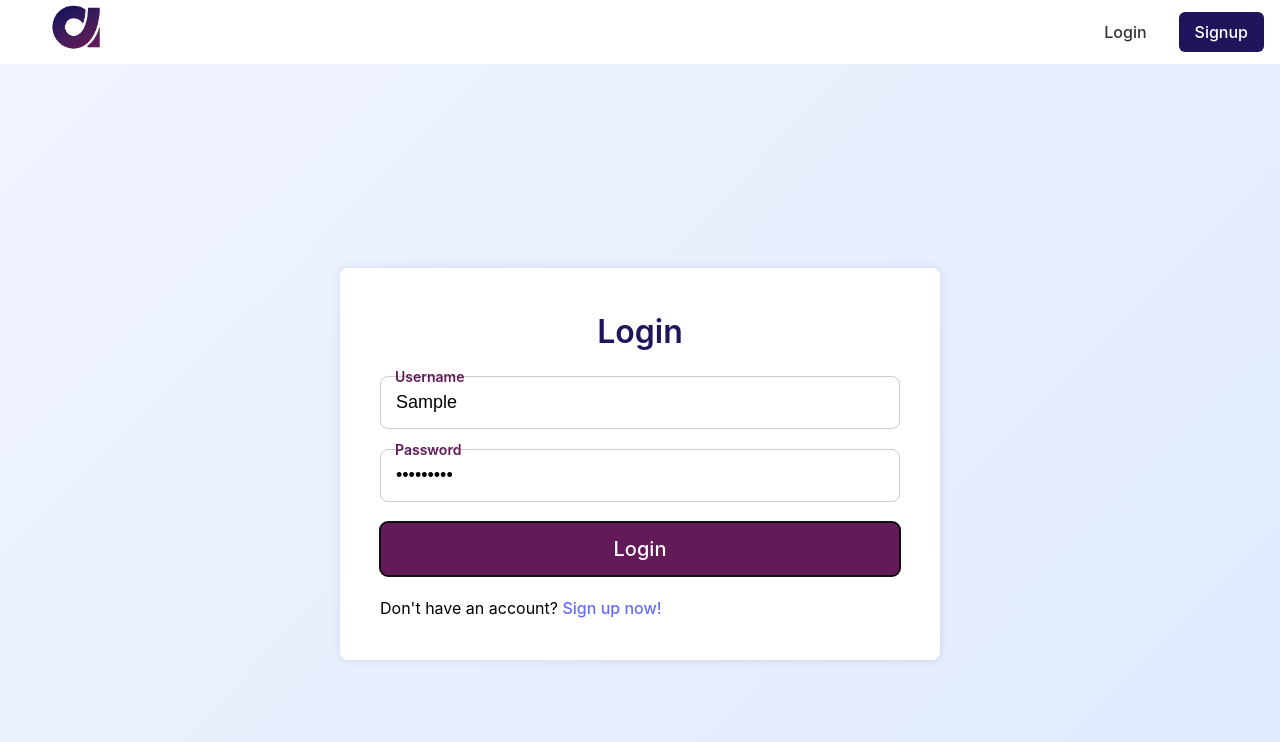
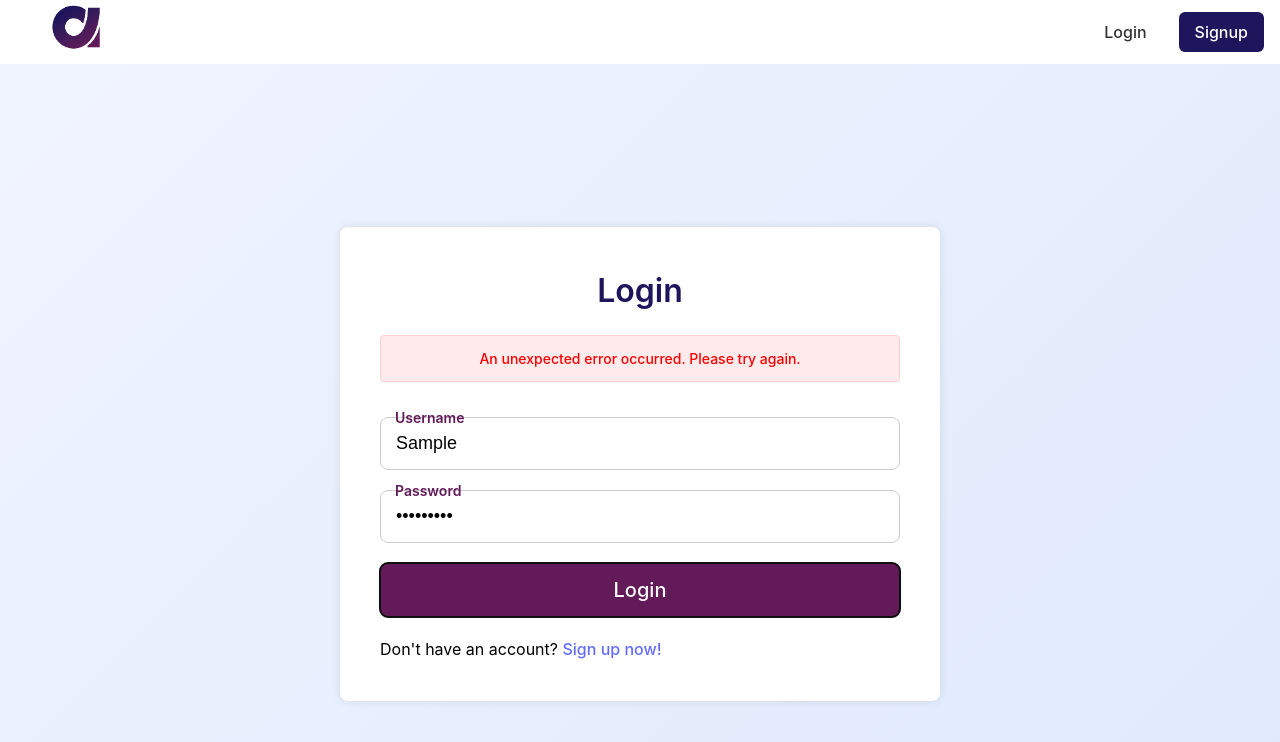
Before and after one commit to aymanoviche/CrackAlyzer, a React (Vite) app in the folder frontend/: page /login in a window 1280 px wide. Both pictures are taken after typing "Sample", "Sample123" into the empty fields and a click on the button "Login". Shown: the top 742 px of the page. Built offline with nearby package versions, Linux system fonts and the light colour scheme; no server answers.

Commit message:
fixed some small error handling in singup and signin

```diff
--- a/frontend/src/auth/components/Login.jsx
+++ b/frontend/src/auth/components/Login.jsx
@@ -1,4 +1,4 @@
-import { useState } from 'react';
+import { useState, useEffect } from 'react';
 import { useAuth } from '../context/AuthContext';
 import '../../styles/MainLayout.css';
 import { useNavigate, Link } from 'react-router-dom';
@@ -9,8 +9,15 @@ export const Login = () => {
     password: '',
   });
   const [error, setError] = useState('');
-  const { login, token, logout } = useAuth();  // Add token and logout here
+  const { login, token, logout } = useAuth();
   const navigate = useNavigate();
+
+  // Add useEffect to handle navigation when token changes
+  useEffect(() => {
+    if (token) {
+      navigate('/');
+    }
+  }, [token, navigate]);
 
   const handleLogout = async () => {
     await logout();
@@ -19,11 +26,18 @@ export const Login = () => {
 
   const handleSubmit = async (e) => {
     e.preventDefault();
+    setError(''); // Clear previous errors
+
     try {
       await login(credentials);
-      navigate('/');
+      // Navigation will be handled by useEffect when token is set
     } catch (err) {
-      setError('Invalid credentials');
+      // Handle 400 Bad Request specifically
+      if (err.response?.status === 400) {
+        setError('Incorrect username or password');
+      } else {
+        setError('An unexpected error occurred. Please try again.');
+      }
     }
   };
 
@@ -55,6 +69,24 @@ export const Login = () => {
         <div className="form-container">
           <form className="form" onSubmit={handleSubmit}>
             <p className="title">Login</p>
+            {error && (
+              <div
+                style={{
+                  color: '#ff0000',
+                  backgroundColor: '#ffebeb',
+                  padding: '12px',
+                  borderRadius: '4px',
+                  marginBottom: '15px',
+                  fontSize: '14px',
+                  textAlign: 'center',
+                  border: '1px solid #ffcdd2',
+                  fontWeight: '500',
+                  boxShadow: '0 1px 2px rgba(0, 0, 0, 0.05)'
+                }}
+              >
+                {error}
+              </div>
+            )}
             <label>
               <input
                 className="input"
```
Lines whose indentation alone changed are shown as unchanged.
